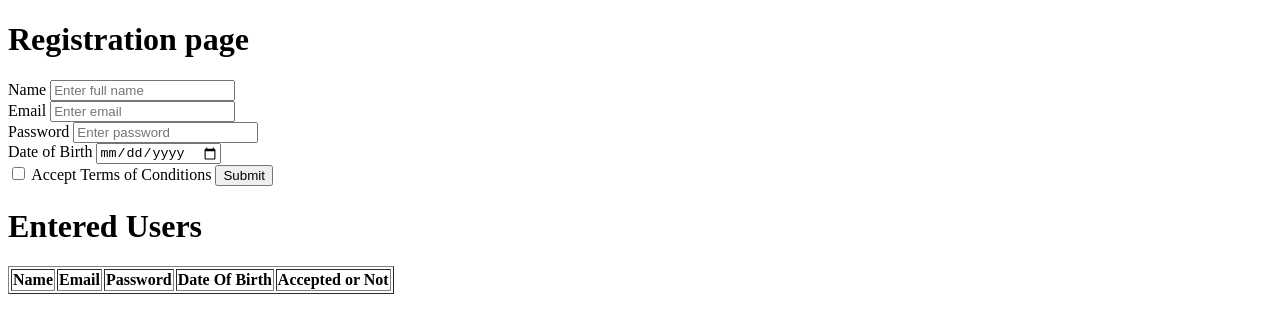
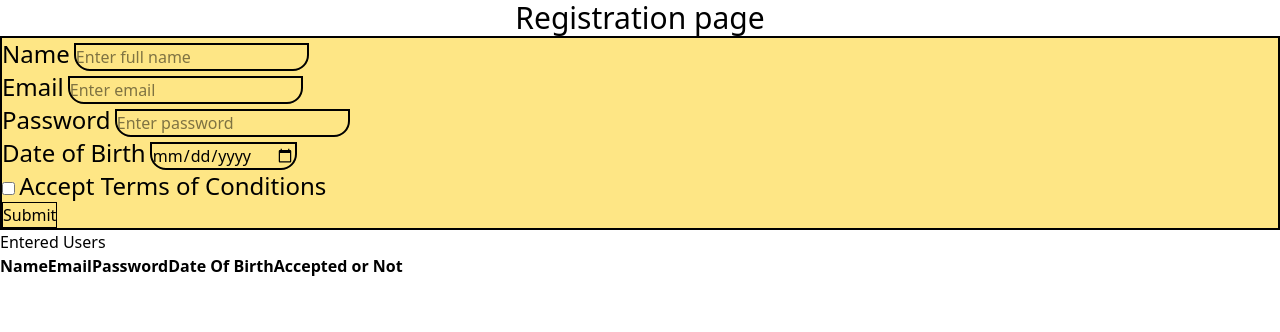
Before and after one commit to Rinz-Loji/w201, a website: page http-server/registration.html in a window 1280 px wide. Drawn offline with nearby package versions, Linux system fonts and the light colour scheme.

Commit message:
Tailwind first steps

```diff
--- a/http-server/registration.html
+++ b/http-server/registration.html
@@ -1,23 +1,26 @@
 <!DOCTYPE html>
 <html>
     <head>
+        <link href="style.css" rel="stylesheet">
+        <script src="https://cdn.jsdelivr.net/npm/@tailwindcss/browser@4"></script>
         <title>Registration Page</title>
+        </style>
     </head>
     <body>
-        <h1>Registration page</h1>
-        <div>
+        <h1 class="text-3xl text-center">Registration page</h1>
+        <div class="items-center border-2 bg-amber-200">
         <form id="user-form">
-            <label for="name">Name</label>
-            <input required type="text" id="name" name="name" placeholder="Enter full name"></br>
-            <label for="email">Email</label>
-            <input required type="email" id="email" name="email" placeholder="Enter email"></br>
-            <label for="password">Password</label>
-            <input required type="password" id="password" name="password" placeholder="Enter password"></br>
-            <label for="DOB">Date of Birth</label>
-            <input required type="date" id="DOB" name="DOB" placeholder="Enter date of birth" ></br>
-            <input required type="checkbox" id="terms" name="terms">
-            <label for="terms">Accept Terms of Conditions</label>
-            <button type="submit" id="submit">Submit</button>
+            <label class="text-2xl" for="name">Name</label class="text-2xl">
+            <input class="border-2 rounded-b-2xl" required type="text" id="name" name="name" placeholder="Enter full name"></br>
+            <label class="text-2xl" for="email">Email</label class="text-2xl">
+            <input class="border-2 rounded-b-2xl" required type="email" id="email" name="email" placeholder="Enter email"></br>
+            <label class="text-2xl" for="password">Password</label class="text-2xl">
+            <input class="border-2 rounded-b-2xl" required type="password" id="password" name="password" placeholder="Enter password"></br>
+            <label class="text-2xl" for="DOB">Date of Birth</label class="text-2xl">
+            <input class="border-2 rounded-b-2xl" required type="date" id="DOB" name="DOB" placeholder="Enter date of birth" ></br>
+            <input class="border-2 rounded-b-2xl" required type="checkbox" id="terms" name="terms">
+            <label class="text-2xl" for="terms">Accept Terms of Conditions</label></br>
+            <button class="border-1 rounded-4x2 bg-clip-padding" type="submit" id="submit">Submit</button>
         </form>
         </div>
         <h1>Entered Users</h1>
--- /dev/null
+++ b/http-server/style.css
@@ -0,0 +1 @@
+@import "tailwindcss";
```
